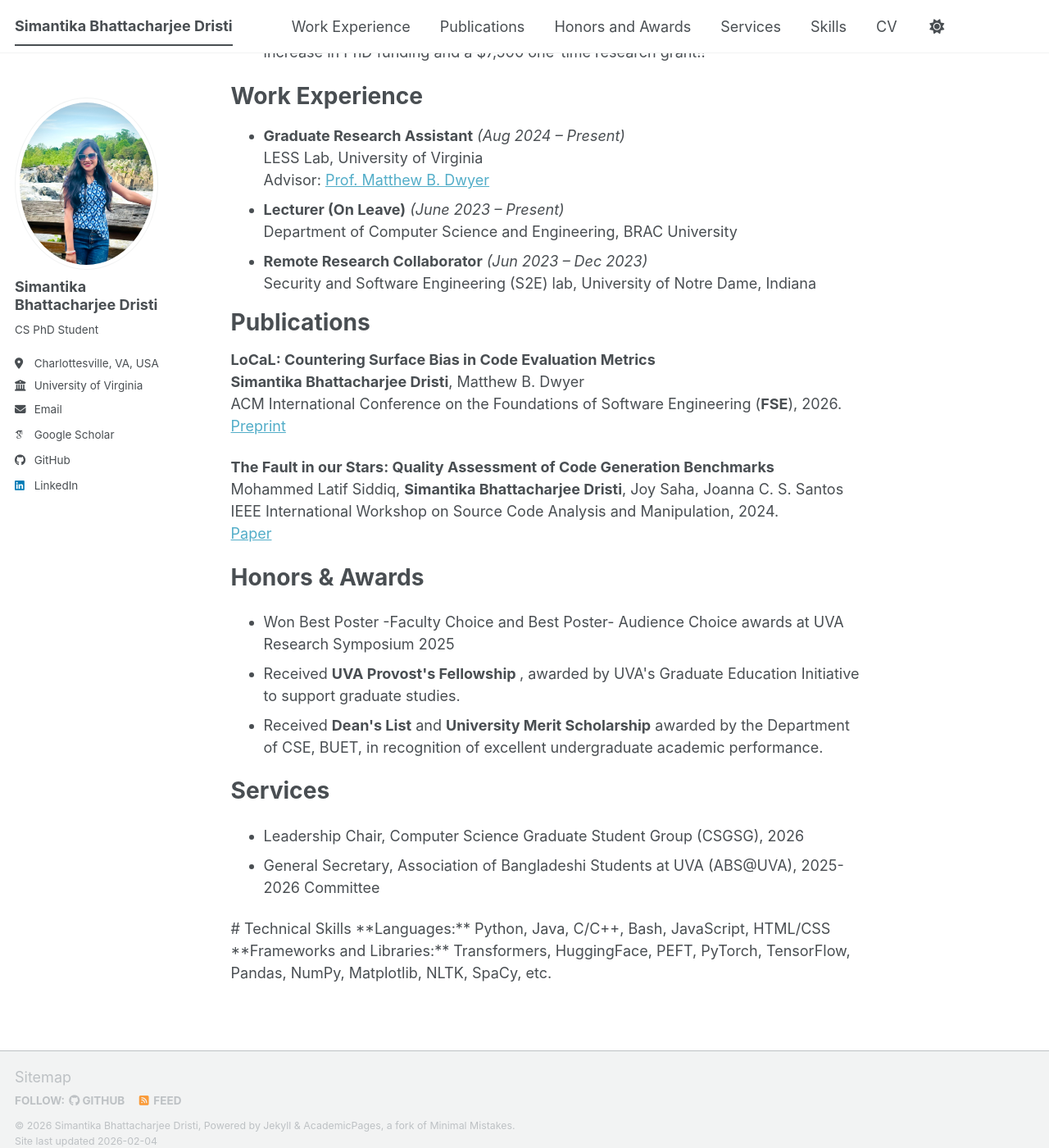
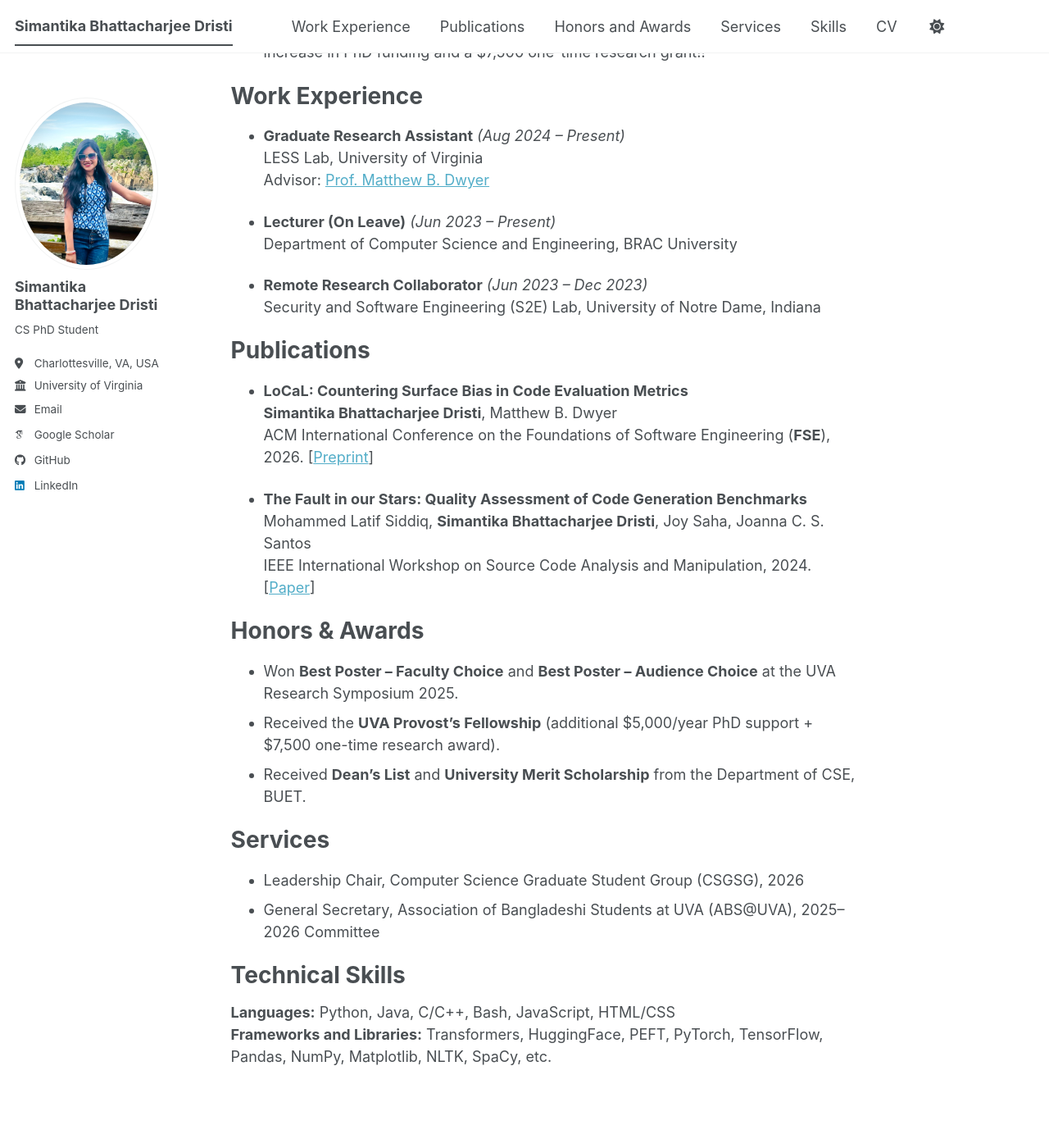
Before and after one commit to Dristi123/Dristi123.github.io, a Jekyll site: the page built from _pages/about.md, in a window 1280 px wide and 1400 px high, scrolled down 1009 px. Shown: the whole window at 82% size. Built offline with Jekyll 4.4.1, drawn with Linux system fonts in a browser that asks for light colours; some web fonts are replaced; a script bundle is joined from its source files by our own code; library files that are not in the unit come from our copies.

Commit message:
Update about.md with new experience and awards

```diff
--- a/_pages/about.md
+++ b/_pages/about.md
@@ -28,71 +28,49 @@ redirect_from:
 
 
 
-# <span id="experience"></span> Work Experience
+<span id="experience"></span>
+# Work Experience
 
 - **Graduate Research Assistant** *(Aug 2024 – Present)*
   LESS Lab, University of Virginia
-  Advisor: <a href="https://matthewbdwyer.github.io/"> Prof. Matthew B. Dwyer</a>
-- **Lecturer (On Leave)** *(June 2023 – Present)*
+  Advisor: <a href="https://matthewbdwyer.github.io/">Prof. Matthew B. Dwyer</a>
+
+- **Lecturer (On Leave)** *(Jun 2023 – Present)*
   Department of Computer Science and Engineering, BRAC University
+
 - **Remote Research Collaborator** *(Jun 2023 – Dec 2023)*
-  Security and Software Engineering (S2E) lab, University of Notre Dame, Indiana
+  Security and Software Engineering (S2E) Lab, University of Notre Dame, Indiana
 
 
-<div id="publications">
-<h1>Publications</h1>
+<span id="publications"></span>
+# Publications
 
-<div>
+- **LoCaL: Countering Surface Bias in Code Evaluation Metrics**
+**Simantika Bhattacharjee Dristi**, Matthew B. Dwyer
+ACM International Conference on the Foundations of Software Engineering (**FSE**), 2026. [<a href="https://arxiv.org/pdf/2509.15397v1" target="_blank">Preprint</a>]
 
-  <p>
-  <b>LoCaL: Countering Surface Bias in Code Evaluation Metrics</b>
-  <br><b>Simantika Bhattacharjee Dristi</b>, Matthew B. Dwyer
-  <br>ACM International Conference on the Foundations of Software Engineering (<b>FSE</b>), 2026.
-  <br><a href="https://arxiv.org/pdf/2509.15397v1" target="_blank">Preprint</a>
-  </p>
-  <p>
-  <b>The Fault in our Stars: Quality Assessment of Code Generation Benchmarks</b>
-  <br>Mohammed Latif Siddiq, <b>Simantika Bhattacharjee Dristi</b>, Joy Saha, Joanna C. S. Santos
-  <br>IEEE International Workshop on Source Code Analysis and Manipulation, 2024.
-  <br><a href="https://ieeexplore.ieee.org/stamp/stamp.jsp?tp=&arnumber=10795375" target="_blank">Paper</a>
-  </p>
-</div>
-
-
-<div id="awards">
-<h1>Honors & Awards</h1>
-
-<div>
-  <p>
-   <ul>
-   <li>Won Best Poster -Faculty Choice and Best Poster- Audience Choice awards at UVA Research Symposium 2025</li>
-
-   <li>Received <b>UVA Provost's Fellowship </b>, awarded by UVA's Graduate Education Initiative to support graduate studies.</li>
-
-   <li>Received <b>Dean's List</b> and <b>University Merit Scholarship</b> awarded by the Department of CSE, BUET, in recognition of excellent undergraduate academic performance.</li>
-
-   </ul>
-  </p>
-</div>
+- **The Fault in our Stars: Quality Assessment of Code Generation Benchmarks**
+Mohammed Latif Siddiq, **Simantika Bhattacharjee Dristi**, Joy Saha, Joanna C. S. Santos
+IEEE International Workshop on Source Code Analysis and Manipulation, 2024.  [<a href="https://ieeexplore.ieee.org/stamp/stamp.jsp?tp=&arnumber=10795375" target="_blank">Paper</a>]
 
 
 
+<span id="award"></span>
+# Honors & Awards
 
-<div id="services">
-<h1>Services</h1>
+- Won **Best Poster – Faculty Choice** and **Best Poster – Audience Choice** at the UVA Research Symposium 2025.
+- Received the **UVA Provost’s Fellowship** (additional \$5,000/year PhD support + \$7,500 one-time research award).
+- Received **Dean’s List** and **University Merit Scholarship** from the Department of CSE, BUET.
 
-<div>
-  <p>
-   <ul>
-   <li>Leadership Chair, Computer Science Graduate Student Group (CSGSG), 2026</li>
-   <li>General Secretary, Association of Bangladeshi Students at UVA (ABS@UVA), 2025-2026 Committee </li>
 
-   </ul>
-  </p>
-</div>
+<span id="services"></span>
+# Services
+
+- Leadership Chair, Computer Science Graduate Student Group (CSGSG), 2026
+- General Secretary, Association of Bangladeshi Students at UVA (ABS@UVA), 2025–2026 Committee
+
 
 <span id="skills"></span>
-
 # Technical Skills
 
 **Languages:** Python, Java, C/C++, Bash, JavaScript, HTML/CSS
```
